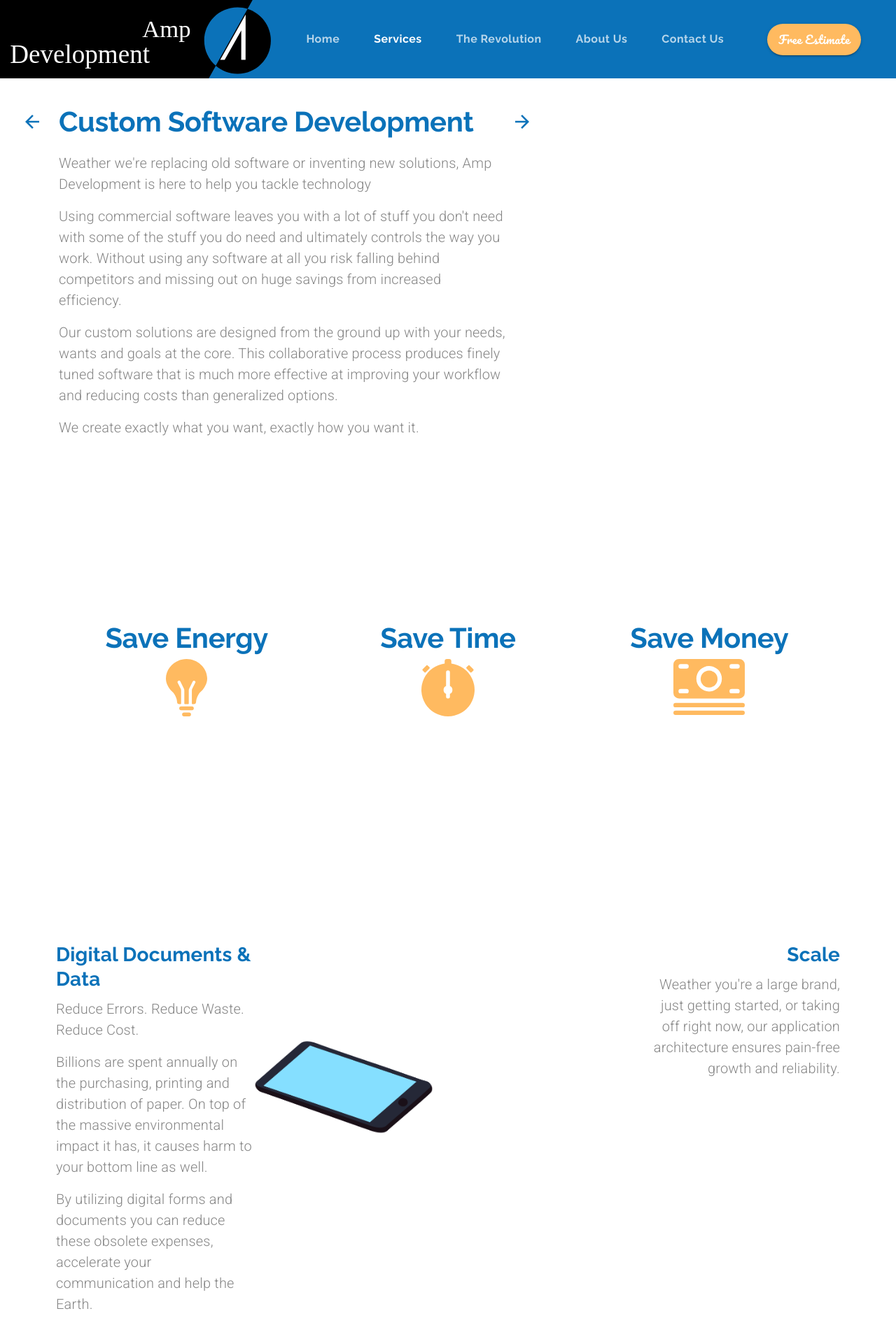
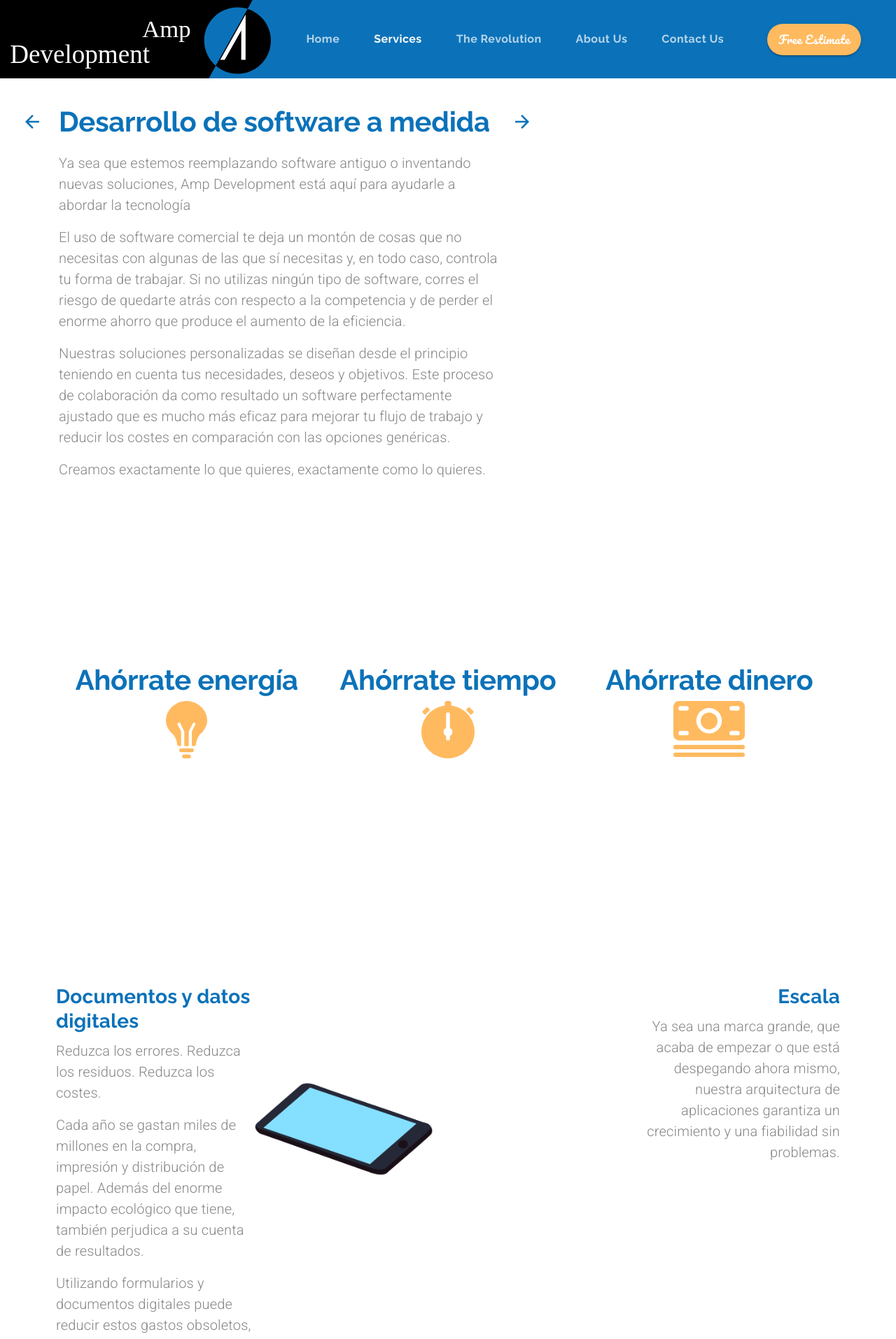
Before and after one commit to JoeContreras/arc-development, a React (Create React App) app: page /customsoftware in a window 1280 px wide. Shown: the top 1914 px of the page at 70% size. Built offline with nearby package versions, Linux system fonts and the light colour scheme.

Commit message:
Custom Software tpage translated

```diff
--- a/src/components/CustomSoftware.js
+++ b/src/components/CustomSoftware.js
@@ -133,30 +133,33 @@ const CustomSoftware = (props) => {
         >
           <Grid item>
             <Typography variant="h2" gutterBottom>
-              Custom Software Development
+              Desarrollo de software a medida
             </Typography>
           </Grid>
           <Grid item>
             <Typography variant="body1" paragraph>
-              Weather we're replacing old software or inventing new solutions,
-              Amp Development is here to help you tackle technology
+              Ya sea que estemos reemplazando software antiguo o inventando
+              nuevas soluciones, Amp Development está aquí para ayudarle a
+              abordar la tecnología
             </Typography>
             <Typography variant="body1" paragraph>
-              Using commercial software leaves you with a lot of stuff you don't
-              need with some of the stuff you do need and ultimately controls
-              the way you work. Without using any software at all you risk
-              falling behind competitors and missing out on huge savings from
-              increased efficiency.
+              El uso de software comercial te deja un montón de cosas que no
+              necesitas con algunas de las que sí necesitas y, en todo caso,
+              controla tu forma de trabajar. Si no utilizas ningún tipo de
+              software, corres el riesgo de quedarte atrás con respecto a la
+              competencia y de perder el enorme ahorro que produce el aumento de
+              la eficiencia.
             </Typography>
             <Typography variant="body1" paragraph>
-              Our custom solutions are designed from the ground up with your
-              needs, wants and goals at the core. This collaborative process
-              produces finely tuned software that is much more effective at
-              improving your workflow and reducing costs than generalized
-              options.
+              Nuestras soluciones personalizadas se diseñan desde el principio
+              teniendo en cuenta tus necesidades, deseos y objetivos. Este
+              proceso de colaboración da como resultado un software
+              perfectamente ajustado que es mucho más eficaz para mejorar tu
+              flujo de trabajo y reducir los costes en comparación con las
+              opciones genéricas.
             </Typography>
             <Typography variant="body1" paragraph>
-              We create exactly what you want, exactly how you want it.
+              Creamos exactamente lo que quieres, exactamente como lo quieres.
             </Typography>
           </Grid>
         </Grid>
@@ -199,7 +202,7 @@ const CustomSoftware = (props) => {
           alignItems="center"
         >
           <Grid item>
-            <Typography variant="h2">Save Energy</Typography>
+            <Typography variant="h2">Ahórrate energía</Typography>
           </Grid>
           <Grid item>
             <img src={lightbulb} alt="Lightbulb" />
@@ -218,7 +221,7 @@ const CustomSoftware = (props) => {
           alignItems="center"
         >
           <Grid item>
-            <Typography variant="h2">Save Time</Typography>
+            <Typography variant="h2">Ahórrate tiempo</Typography>
           </Grid>
           <Grid item>
             <img src={stopwatch} alt="Stopwatch" />
@@ -233,7 +236,7 @@ const CustomSoftware = (props) => {
           alignItems="center"
         >
           <Grid item>
-            <Typography variant="h2">Save Money</Typography>
+            <Typography variant="h2">Ahórrate dinero</Typography>
           </Grid>
           <Grid item>
             <img src={cash} alt="Cash" />
@@ -266,26 +269,26 @@ const CustomSoftware = (props) => {
           >
             <Grid item>
               <Typography variant="h4" gutterBottom>
-                Digital Documents & Data
+                Documentos y datos digitales
               </Typography>
             </Grid>
             <Grid item>
               <Typography variant="body1" paragraph>
-                Reduce Errors. Reduce Waste. Reduce Cost.
+                Reduzca los errores. Reduzca los residuos. Reduzca los costes.
               </Typography>
             </Grid>
             <Grid item>
               <Typography variant="body1" paragraph>
-                Billions are spent annually on the purchasing, printing and
-                distribution of paper. On top of the massive environmental
-                impact it has, it causes harm to your bottom line as well.
+                Cada año se gastan miles de millones en la compra, impresión y
+                distribución de papel. Además del enorme impacto ecológico que
+                tiene, también perjudica a su cuenta de resultados.
               </Typography>
             </Grid>
             <Grid item>
               <Typography variant="body1" paragraph>
-                By utilizing digital forms and documents you can reduce these
-                obsolete expenses, accelerate your communication and help the
-                Earth.
+                Utilizando formularios y documentos digitales puede reducir
+                estos gastos obsoletos, acelerar su comunicación y ayudar a el
+                planeta.
               </Typography>
             </Grid>
           </Grid>
@@ -322,14 +325,14 @@ const CustomSoftware = (props) => {
           >
             <Grid item>
               <Typography variant="h4" gutterBottom>
-                Scale
+                Escala
               </Typography>
             </Grid>
             <Grid item>
               <Typography variant="body1" paragraph>
-                Weather you're a large brand, just getting started, or taking
-                off right now, our application architecture ensures pain-free
-                growth and reliability.
+                Ya sea una marca grande, que acaba de empezar o que está
+                despegando ahora mismo, nuestra arquitectura de aplicaciones
+                garantiza un crecimiento y una fiabilidad sin problemas.
               </Typography>
             </Grid>
           </Grid>
@@ -355,15 +358,16 @@ const CustomSoftware = (props) => {
           </Grid>
           <Grid item className={classes.itemContainer}>
             <Typography variant="h4" gutterBottom align="center">
-              Root Cause Analysis
+              Análisis de la causa raíz
             </Typography>
             <Typography variant="body1" paragraph align="center">
-              Many problems are merely symptoms of larger, underlying issues.
+              Muchos problemas no son más que síntomas de cuestiones más amplias
+              y subyacentes.
             </Typography>
             <Typography variant="body1" paragraph align="center">
-              We can help you thoroughly examine all areas of your business to
-              develop a holistic plan for the most effective implementation of
-              technology.
+              Podemos ayudarte a examinar a fondo todas las áreas de tu negocio
+              para desarrollar un plan holístico para la implementación más
+              efectiva de la tecnología.
             </Typography>
           </Grid>
         </Grid>
@@ -394,26 +398,27 @@ const CustomSoftware = (props) => {
           >
             <Grid item>
               <Typography variant="h4" gutterBottom>
-                Automation
+                Automatización
               </Typography>
             </Grid>
             <Grid item>
               <Typography variant="body1" paragraph>
-                We can help you identify processes with time or event based
-                actions which can now be easily automated.
+                Podemos ayudarte a identificar procesos de acciones o eventos
+                que actualmente pueden ser fácilmente automatizados.
               </Typography>
             </Grid>
             <Grid item>
               <Typography variant="body1" paragraph>
-                Increasing efficiency increases profits leaving, you more time
-                to focus on your business, not busywork
+                El aumento de la eficiencia incrementa los beneficios y te deja
+                más tiempo para centrarte en tu negocio, no en el trabajo
+                pesado.
               </Typography>
             </Grid>
             <Grid item>
               <Typography variant="body1" paragraph>
-                By utilizing digital forms and documents you can reduce these
-                obsolete expenses, accelerate your communication and help the
-                Earth.
+                Utilizando formularios y documentos digitales puede reducir
+                estos gastos obsoletos, acelerar su comunicación y ayudar a la
+                Tierra.
               </Typography>
             </Grid>
           </Grid>
@@ -455,25 +460,26 @@ const CustomSoftware = (props) => {
           >
             <Grid item>
               <Typography variant="h4" gutterBottom>
-                User Experience Design
+                Diseño de la Experiencia de Usuario
               </Typography>
             </Grid>
             <Grid item>
               <Typography variant="body1" paragraph>
-                A design that isn't usable isn't a good design.
+                Un diseño que no es amigable no es un buen diseño.
               </Typography>
             </Grid>
             <Grid item>
               <Typography variant="body1" paragraph>
-                So why are so many pieces of software complicated, confusing,
-                and frustrating?
+                Entonces, ¿por qué hay tantas piezas de software complicadas,
+                confusas y frustrantes?
               </Typography>
             </Grid>
             <Grid item>
               <Typography variant="body1" paragraph>
-                By prioritizing users and the real ways they interact with
-                technology we're able to develop personable experiences that
-                solve problems rather than create new ones.
+                Si damos prioridad a los usuarios y a las formas reales en que
+                interactúan con la tecnología, podemos desarrollar experiencias
+                agradables que resuelvan los problemas en lugar de crear
+                problemas nuevos.
               </Typography>
             </Grid>
           </Grid>
```
